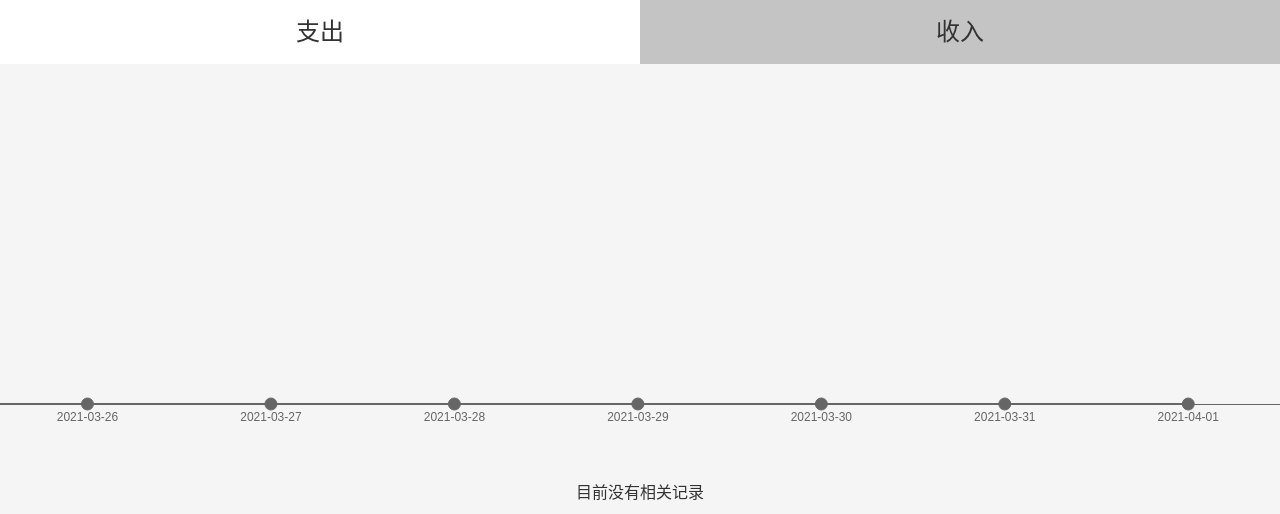
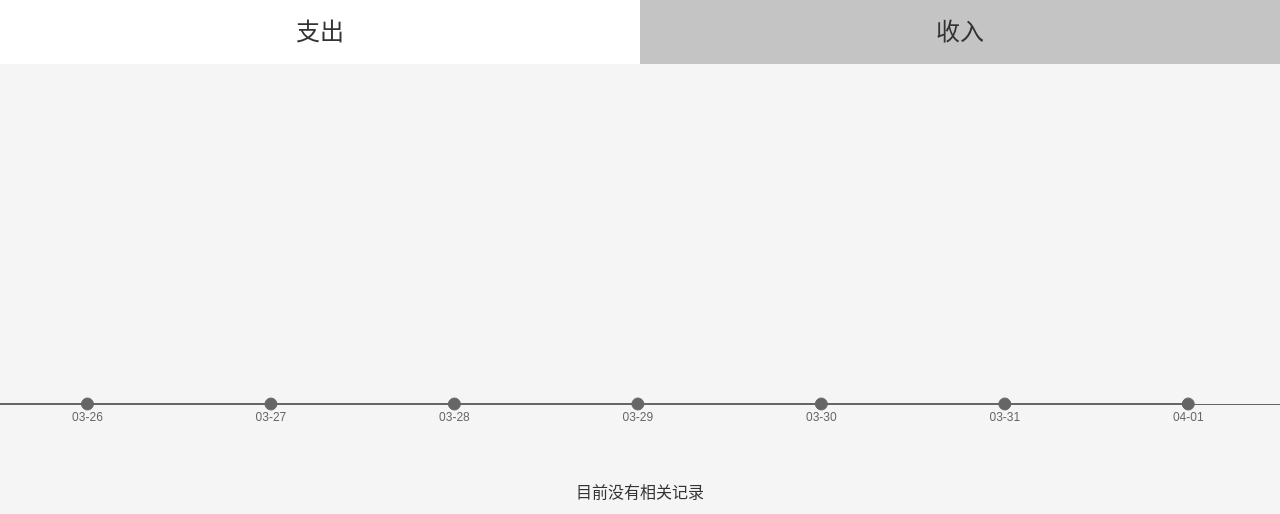
Before and after one commit to adekang/vue-memory-echarts, a Vue app: page /#/statistics in a window 1280 px wide. Shown: the top 514 px of the page. Built offline with nearby package versions, Linux system fonts and the light colour scheme.

Commit message:
重构 x y

```diff
--- a/src/views/Statistics.vue
+++ b/src/views/Statistics.vue
@@ -5,7 +5,7 @@
           :data-source="recordTypeList"
           :value.sync="type"/>
     <div class="chart-wrapper" ref="chartWrapper">
-      <Chart class="chart" :options="x"/>
+      <Chart class="chart" :options="chartOptions"/>
     </div>
     <ol v-if="groupedList.length>0">
       <li v-for="(group, index) in groupedList" :key="index">
@@ -81,7 +81,7 @@ export default class Statistics extends Vue {
     div.scrollLeft = div.scrollWidth;
   }
 
-  get y() {
+  get keyValueList() {
     const today = new Date();
     const array = [];
     for (let i = 0; i <= 29; i++) {
@@ -92,13 +92,13 @@ export default class Statistics extends Vue {
         createdAt: dateString
       });
       array.push({
-        date: dateString, value: found ? found.amount : 0
+        key: dateString, value: found ? found.amount : 0
       });
     }
     array.sort((a, b) => {
-      if (a.date > b.date) {
+      if (a.key > b.key) {
         return 1;
-      } else if (a.date === b.date) {
+      } else if (a.key === b.key) {
         return 0;
       } else {
         return -1;
@@ -107,9 +107,9 @@ export default class Statistics extends Vue {
     return array;
   }
 
-  get x() {
-    const keys = this.y.map(item => item.date);
-    const values = this.y.map(item => item.value);
+  get chartOptions() {
+    const keys = this.keyValueList.map(item => item.key);
+    const values = this.keyValueList.map(item => item.value);
     return {
       grid: {
         left: 0,
@@ -119,7 +119,12 @@ export default class Statistics extends Vue {
         type: 'category',
         data: keys,
         axisTick: {alignWithLabel: true},
-        axisLine: {lineStyle: {color: '#666'}}
+        axisLine: {lineStyle: {color: '#666'}},
+        axisLabel: {
+          formatter: function (value: string) {
+            return value.substr(5);
+          }
+        }
       },
       yAxis: {
         type: 'value',
@@ -160,7 +165,6 @@ export default class Statistics extends Vue {
   beforeCreate() {
     this.$store.commit('fetchRecords');
   }
-
 
   type = '-';
   recordTypeList = recordTypeList;
```
